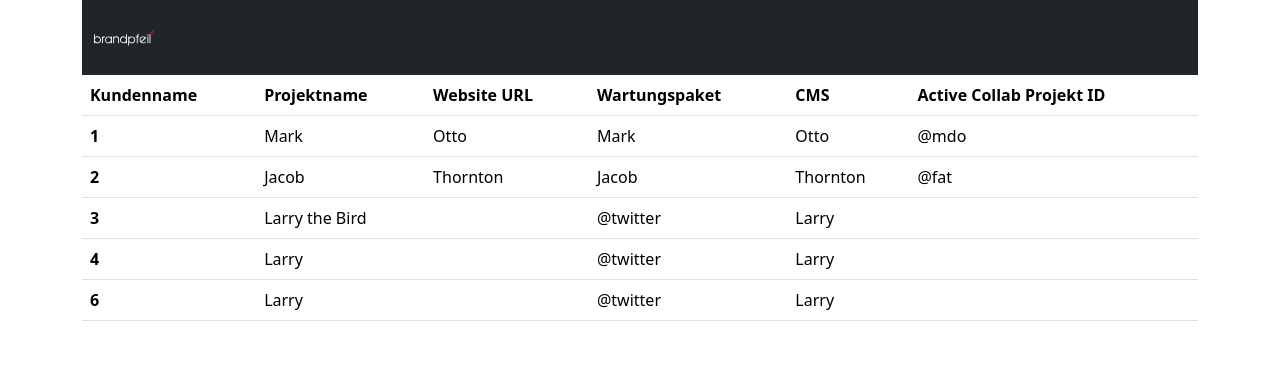
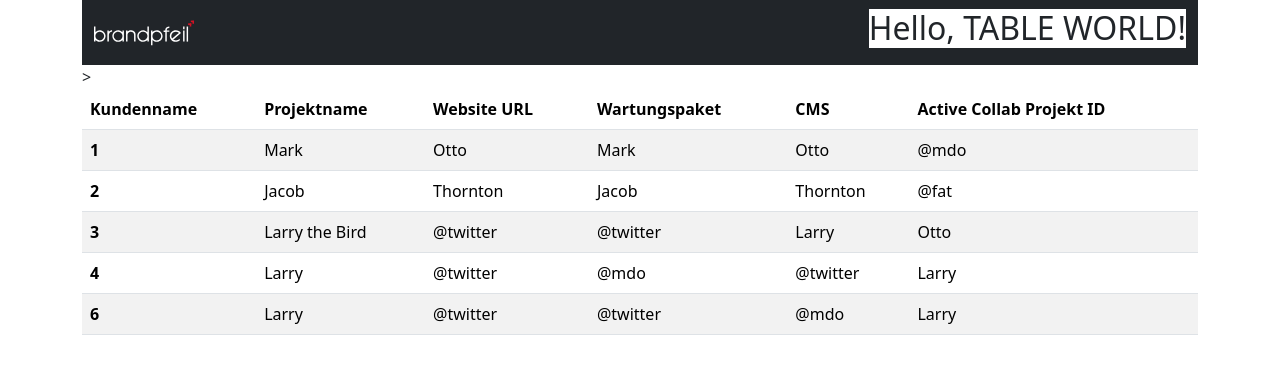
Before and after one commit to amateurpr/wiederkehrend, a plain HTML site: page index.html in a window 1280 px wide. Drawn offline with nearby package versions, Linux system fonts and the light colour scheme.

Commit message:
optimized

```diff
--- a/index.html
+++ b/index.html
@@ -11,19 +11,24 @@
       crossorigin="anonymous"
     />
   </head>
-  <body>
-    <div class="container">
-      <!-- //navbar -->
+  <body class="container">
+    <!--navbar -->
     <nav class="navbar bg-dark">
       <div class="container-fluid">
         <a class="navbar-brand" href="#">
-            <img src="/images/brandpfeil.svg" alt="Logo" width="60" height="48" class="d-inline-block align-text-top">
+          <img
+            src="/images/brandpfeil.svg"
+            alt="Logo"
+            width="100"
+            height="38"
+            class="d-inline-block align-text-top"
+          />
         </a>
-          <h1 class="text-center">Hello, TABLE WORLD!</h1>
+        <h2 class="bg-white">Hello, TABLE WORLD!</h2>
       </div>
     </nav>
-
-      <table class="table table-striped-">
+    <!-- navbar-end -->
+    <table class="table table-striped">
       <thead>
         <tr>
           <th scope="col">Kundenname</th>
@@ -53,25 +58,32 @@
         </tr>
         <tr>
           <th scope="row">3</th>
-            <td colspan="2">Larry the Bird</td>
+          <td>Larry the Bird</td>
           <td>@twitter</td>
-            <td colspan="2">Larry</td>
+          <td>@twitter</td>
+          <td>Larry</td>
+          <td>Otto</td>
         </tr>
         <tr>
           <th scope="row">4</th>
-            <td colspan="2">Larry</td>
+          <td>Larry</td>
           <td>@twitter</td>
-            <td colspan="2">Larry</td>
+          <td>@mdo</td>
+          <td>@twitter</td>
+          <td>Larry</td>
+          >
         </tr>
         <tr>
           <th scope="row">6</th>
-            <td colspan="2">Larry</td>
+          <td>Larry</td>
           <td>@twitter</td>
-            <td colspan="2">Larry</td>
+          <td>@twitter</td>
+          <td>@mdo</td>
+          <td>Larry</td>
         </tr>
       </tbody>
     </table>
-    </div>
+
     <script
       src="https://cdn.jsdelivr.net/npm/bootstrap@5.3.0-alpha1/dist/js/bootstrap.bundle.min.js"
       integrity="sha384-w76AqPfDkMBDXo30jS1Sgez6pr3x5MlQ1ZAGC+nuZB+EYdgRZgiwxhTBTkF7CXvN"
--- a/package.json
+++ /dev/null
@@ -1,5 +0,0 @@
-{
-  "dependencies": {
-    "bootstrap": "^5.3.0-alpha1"
-  }
-}
--- a/scss/costum.scss
+++ /dev/null
@@ -1 +0,0 @@
-@import "../node_modules/bootstrap/scss/bootstrap"
```
Also changed, not shown: style.css (deleted), 1 other file. Lines whose indentation alone changed are shown as unchanged.
